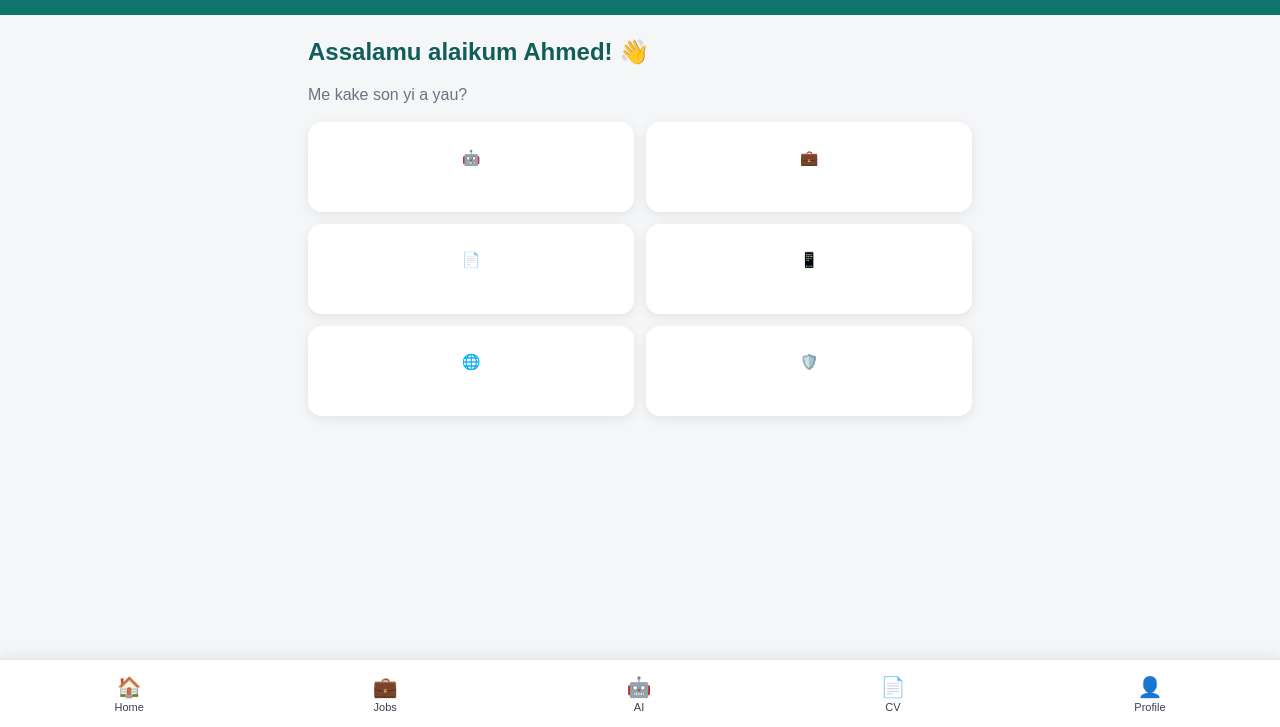
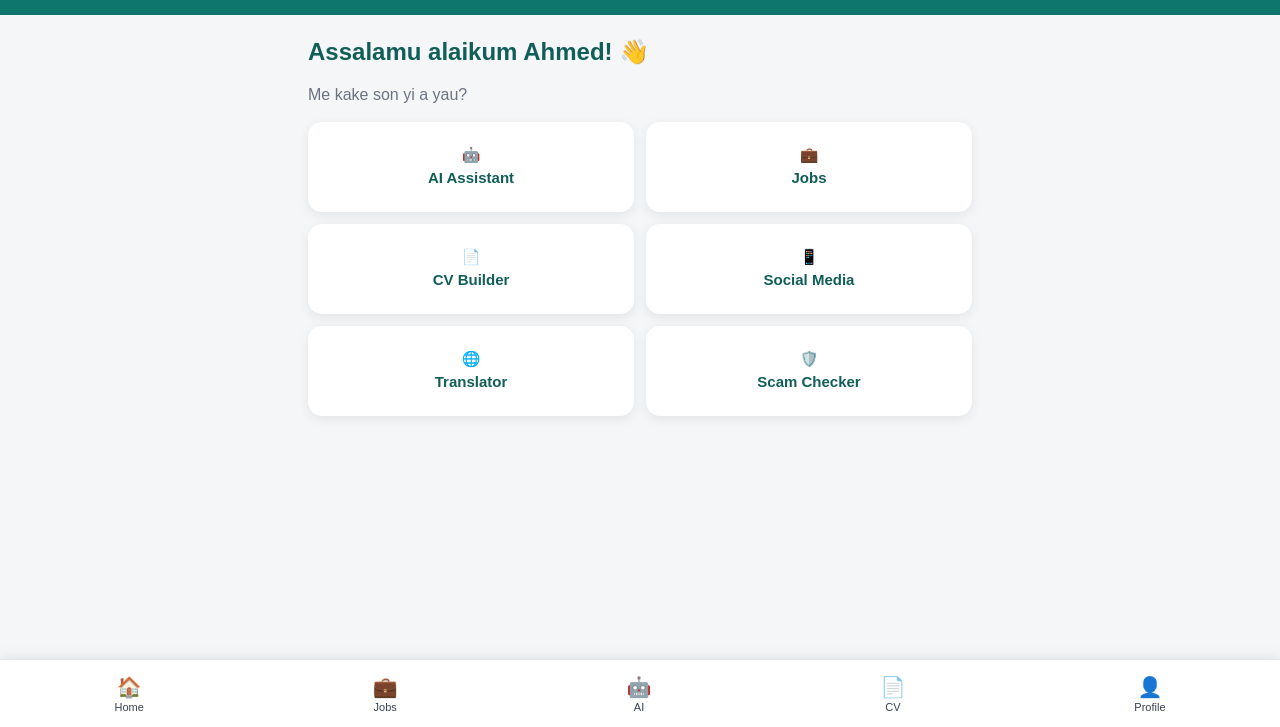
Before and after one commit to ahmedabubakar15486695-dev/hausasmart, a website: page public/index.html in a window 1280 px wide. Shown: the part 73-800 px from the top of the page. Drawn offline with Linux system fonts and the light colour scheme.

Commit message:
Update button styles in style.css

```diff
--- a/public/style.css
+++ b/public/style.css
@@ -67,9 +67,12 @@ h3 {
   border: none;
   border-radius: 14px;
   background: white;
+  color: #115e59;
   box-shadow: 0 3px 12px rgba(0, 0, 0, 0.08);
   font-size: 15px;
+  font-weight: 600;
   cursor: pointer;
+  line-height: 1.5;
 }
 
 .grid button:hover {
```
